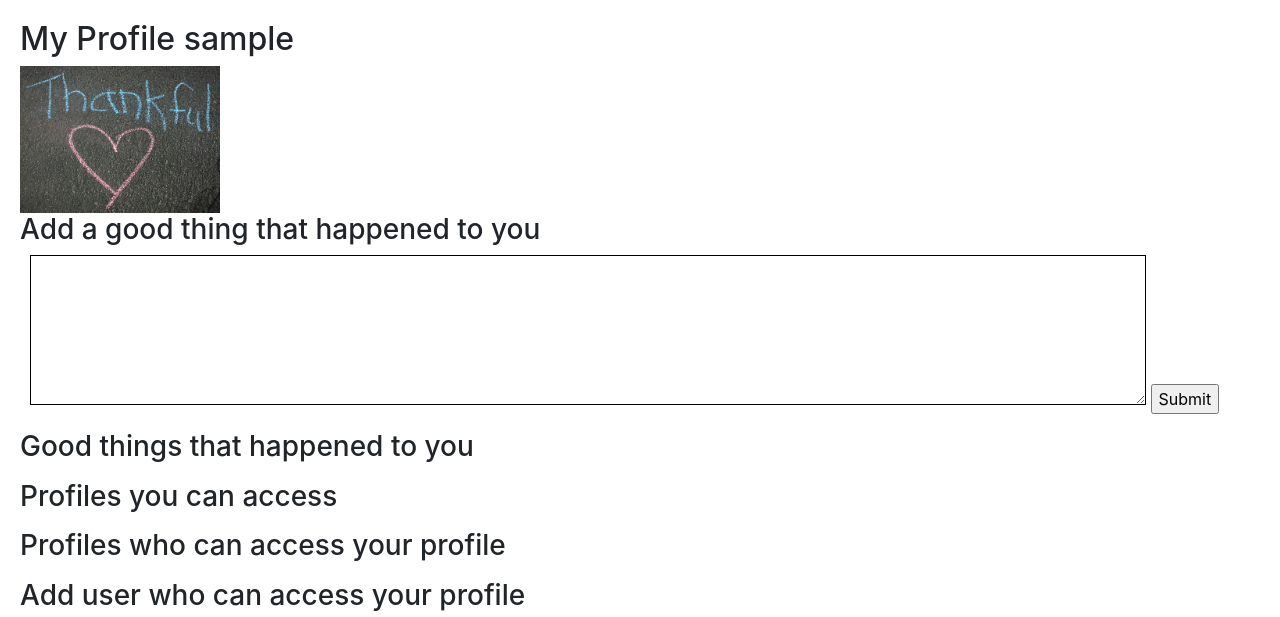
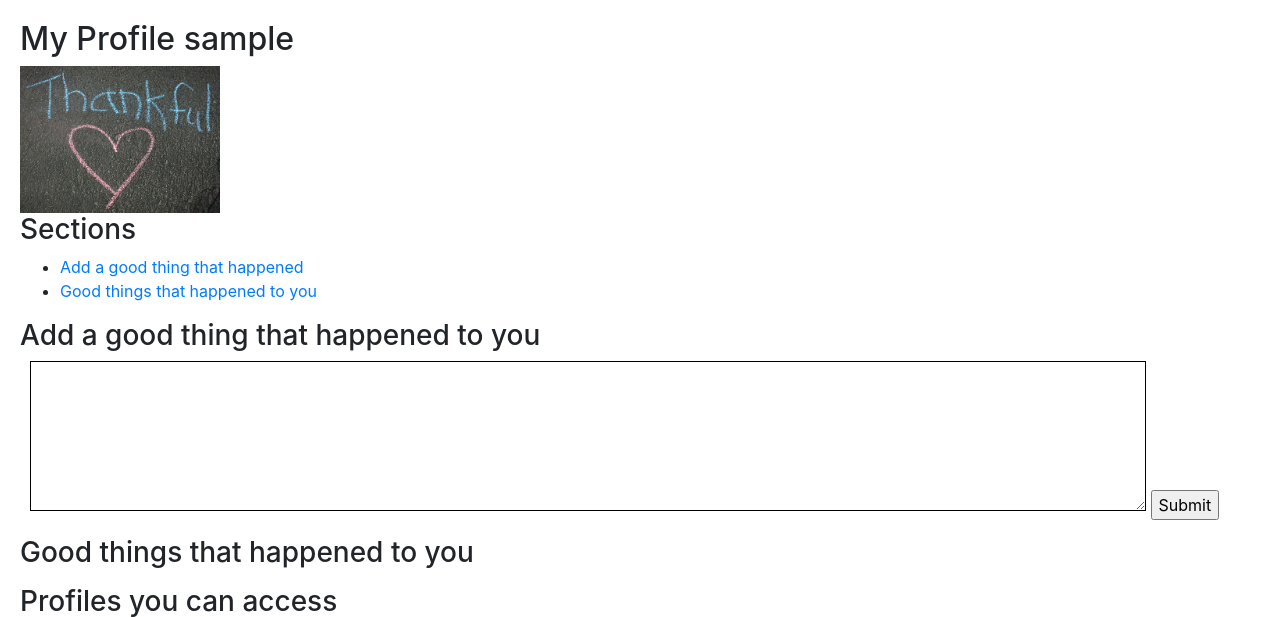
Before and after one commit to RecoveryProfile/RecoveryProfile, a Django app: page /profile/ in a window 1280 px wide. Shown: the part 56-673 px from the top of the page. Run offline with Django 3.2, Linux system fonts and the light colour scheme; the visitor is signed in with stand-in values (Sample User, id 1); data that the repository does not hold is empty; some libraries are stand-ins or nearby versions.

Commit message:
start a table of contents

```diff
--- a/profiles/templates/profiles/profile.html
+++ b/profiles/templates/profiles/profile.html
@@ -8,7 +8,11 @@ Profile
 {% block content %}
      <h2>{% if is_for_self %}My Profile {{ user }}{% else %} {{ profile_for }}'s profile{% endif %}</h2>
 	 <img src="/static/recoveryprofile/thankful_heart.jpg" style="width:200px">
-	 <h3>Add a good thing that happened  {% if is_for_self %}to you{% else %} to {{ profile_for }}{% endif %}</h3>
+	 <h3>Sections</h3>
+	 <ul><li><a href="#add_good">Add a good thing that happened</a></li>
+	 <li><a href="#good_things">Good things that happened  {% if is_for_self %}to you{% else %} to {{ profile_for }}{% endif %}</a></li>
+	 </ul>
+	 <h3><a id="add_good"></a>Add a good thing that happened  {% if is_for_self %}to you{% else %} to {{ profile_for }}{% endif %}</h3>
 	 <form action="/add_good_thing_that_happened_to_{% if is_for_self %}self{% else %}other{% endif %}/" method="post">
 	  {% csrf_token %}
 	  <input type="hidden" name="profile_for" value="{{ profile_for.username }}">
```
